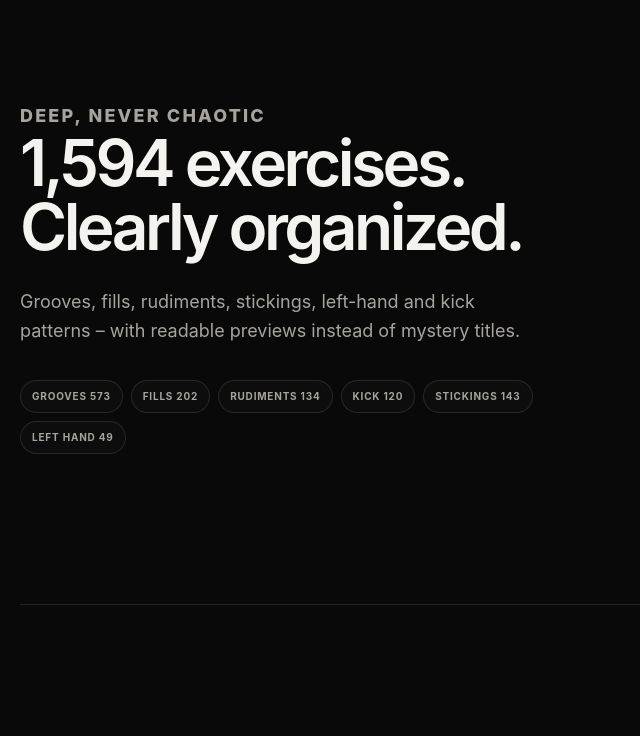
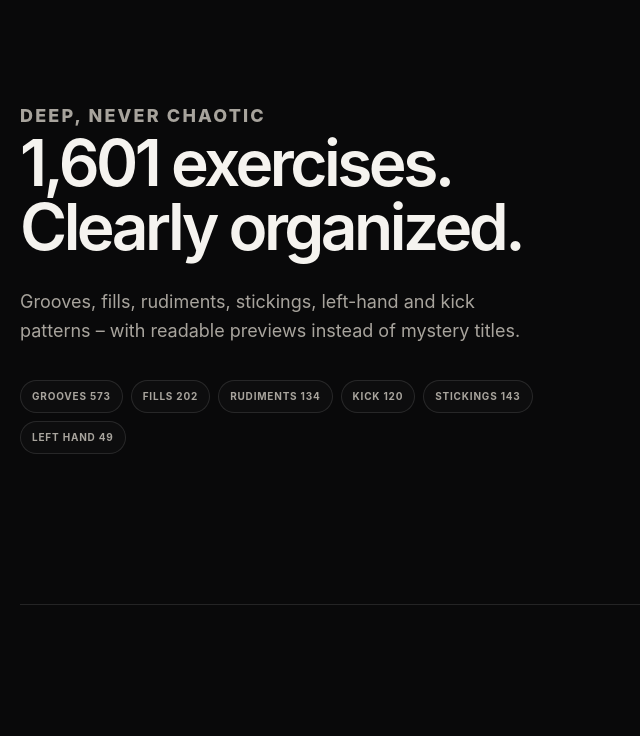
Before and after one commit to ha1dcre/drumloom-web, a Next.js app: page /drumloom-site/ in a window 1280 px wide. Shown: the part 2900-3636 px from the top of the page, without its empty margins (0-640 px from the left). Built offline with nearby package versions, Linux system fonts and the light colour scheme; no server answers.

Commit message:
Update exercise count to 1,601

```diff
--- a/components/LandingPage.tsx
+++ b/components/LandingPage.tsx
@@ -24,7 +24,7 @@ const copy = {
     sectionBody:
       "Open it, set the tempo and play. The essentials stay visible; deeper controls are there when you need them.",
     libraryEyebrow: "Deep, never chaotic",
-    libraryTitle: "1,594 exercises. Clearly organized.",
+    libraryTitle: "1,601 exercises. Clearly organized.",
     libraryBody:
       "Grooves, fills, rudiments, stickings, left-hand and kick patterns – with readable previews instead of mystery titles.",
     rudimentLoopEyebrow: "Real exercise · loop preview",
@@ -70,7 +70,7 @@ const copy = {
     forever: "lifetime",
     noSub: "No subscription. Ever.",
     proBenefits: [
-      "1,594 exercises plus content updates",
+      "1,601 exercises plus content updates",
       "Every routine, builder and sound",
       "Unlimited custom patterns",
       "Family Sharing"
--- a/lib/site-config.ts
+++ b/lib/site-config.ts
@@ -16,7 +16,7 @@ export const siteConfig = {
   // Keep in sync with `AppLinks.supportEmail` / `AppLegal` in the iOS app.
   supportEmail: "haid.creative@gmail.com",
   price: "14,99 €",
-  exerciseCount: "1,594",
+  exerciseCount: "1,601",
   legalName: "haid.creative · Eugen Schott",
   legalAddress: "Birkenweg 40 · 94405 Landau an der Isar · Germany"
 } as const;
```
